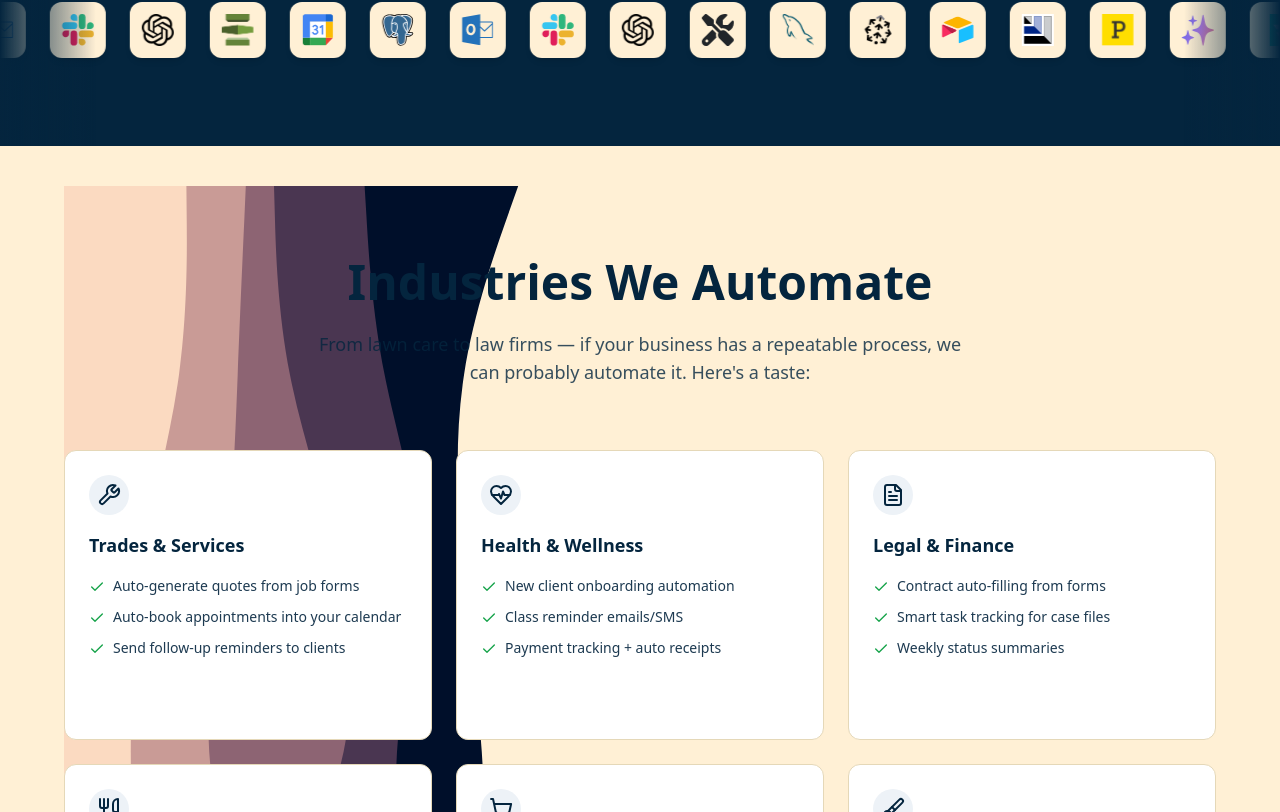
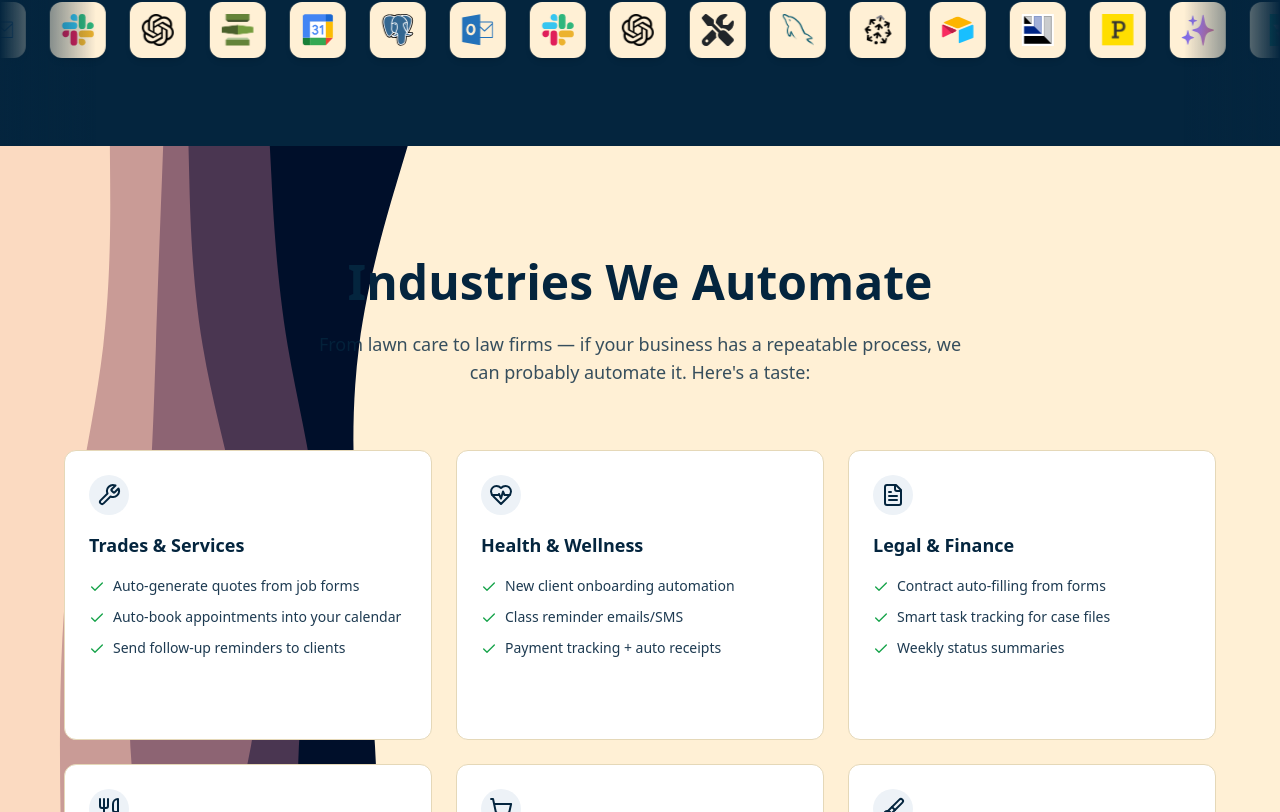
Before and after one commit to trimdex445/axon-automate, a Next.js app: page / in a window 1280 px wide. Shown: the part 1648-2460 px from the top of the page. Built offline with nearby package versions, Linux system fonts and the light colour scheme.

Commit message:
Section breakout: fixed SVG left alignment using w-screen and negative margin

```diff
--- a/pages/index.tsx
+++ b/pages/index.tsx
@@ -180,10 +180,10 @@
 
 
   {/* Industries + CTA Section with Left SVG Background */}
-<section className="relative bg-[#fff0d5] overflow-hidden z-0">
+      <section className="relative w-screen left-1/2 right-1/2 -mx-[50vw] bg-[#fff0d5] overflow-hidden z-0">
         {/* Decorative SVG pinned left */}
         <img
-    src="/assets/illustrations/layered-waves-haikei-longer.svg"
+          src="/assets/illustrations/layered-waves-haikei-longest.svg"
           alt="Left decorative waves"
           className="absolute top-0 left-0 h-full w-auto z-0 pointer-events-none"
         />
```
Also changed, not shown: public/assets/illustrations/layered-waves-haikei-longest.svg (added). Lines whose indentation alone changed are shown as unchanged.
